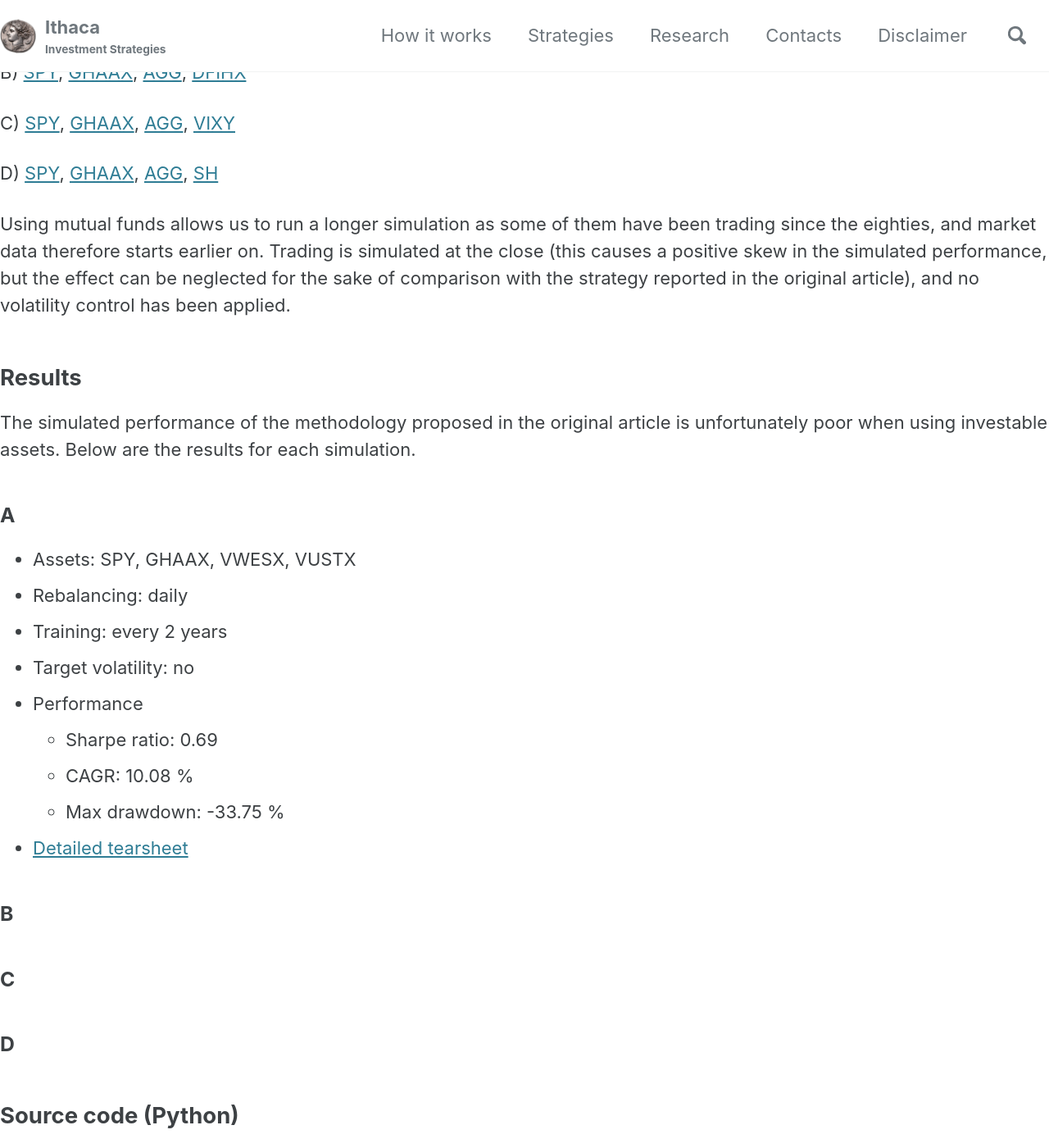
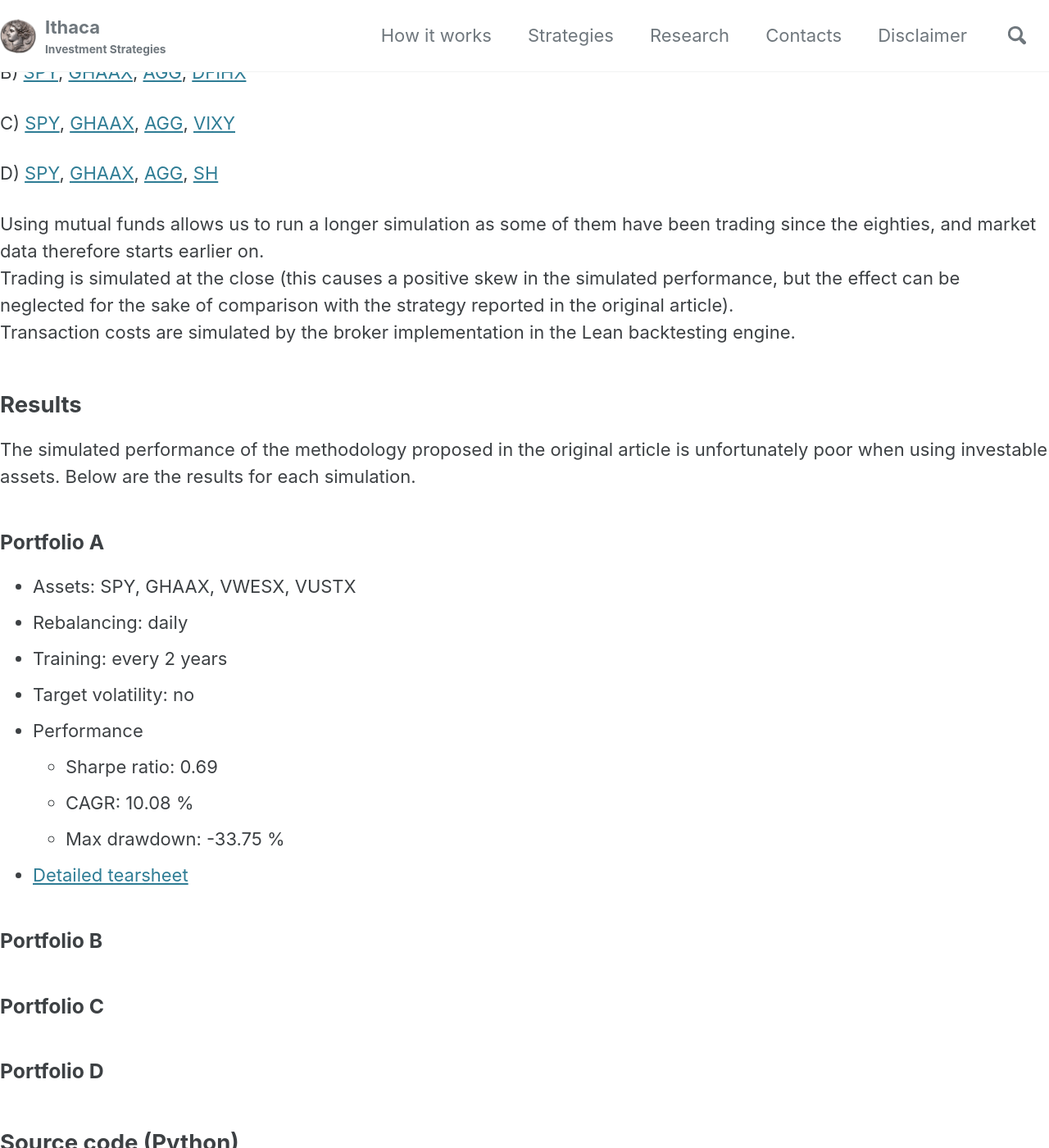
Before and after one commit to IthacaResearch/ithacaresearch.github.io, a Jekyll site: the page built from _research/dlpopt.md, in a window 1280 px wide and 1400 px high, scrolled down 1435 px. Shown: the whole window at 82% size. Built offline with Jekyll 4.4.1, drawn with Linux system fonts in a browser that asks for light colours; cached includes are drawn as plain includes; our own code applies the rules of GitHub Pages for plain Markdown files.

Commit message:
Update dlpopt.md

```diff
--- a/_research/dlpopt.md
+++ b/_research/dlpopt.md
@@ -36,13 +36,15 @@
 
 D) [SPY](https://finance.yahoo.com/quote/SPY), [GHAAX](https://finance.yahoo.com/quote/GHAAX), [AGG](https://finance.yahoo.com/quote/AGG), [SH](https://finance.yahoo.com/quote/SH)
 
-Using mutual funds allows us to run a longer simulation as some of them have been trading since the eighties, and market data therefore starts earlier on. Trading is simulated at the close (this causes a positive skew in the simulated performance, but the effect can be neglected for the sake of comparison with the strategy reported in the original article), and no volatility control has been applied.
+Using mutual funds allows us to run a longer simulation as some of them have been trading since the eighties, and market data therefore starts earlier on.<br>
+Trading is simulated at the close (this causes a positive skew in the simulated performance, but the effect can be neglected for the sake of comparison with the strategy reported in the original article).<br>
+Transaction costs are simulated by the broker implementation in the Lean backtesting engine.
 
 ## Results
 
 The simulated performance of the methodology proposed in the original article is unfortunately poor when using investable assets. Below are the results for each simulation.
 
-### A
+### Portfolio A
 - Assets: SPY, GHAAX, VWESX, VUSTX
 - Rebalancing: daily
 - Training: every 2 years
@@ -53,11 +55,11 @@
     - Max drawdown: -33.75 %
 - [Detailed tearsheet](/notebooks/dlpopt_daily_spy_ghaax_vustx_vwesx.html)
 
-### B
+### Portfolio B
 
-### C
+### Portfolio C
 
-### D
+### Portfolio D
 
 ## Source code (Python)
 
```
